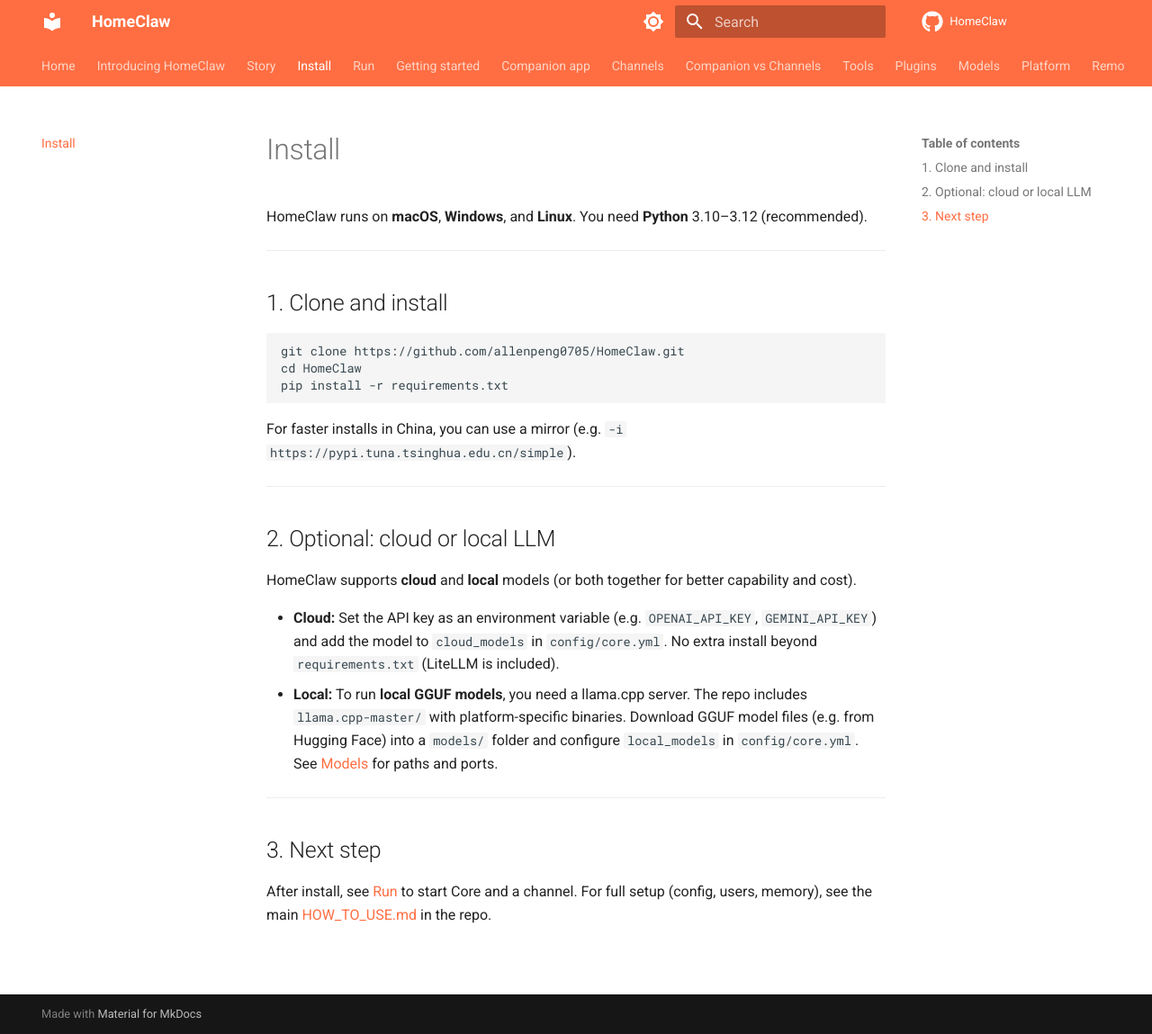
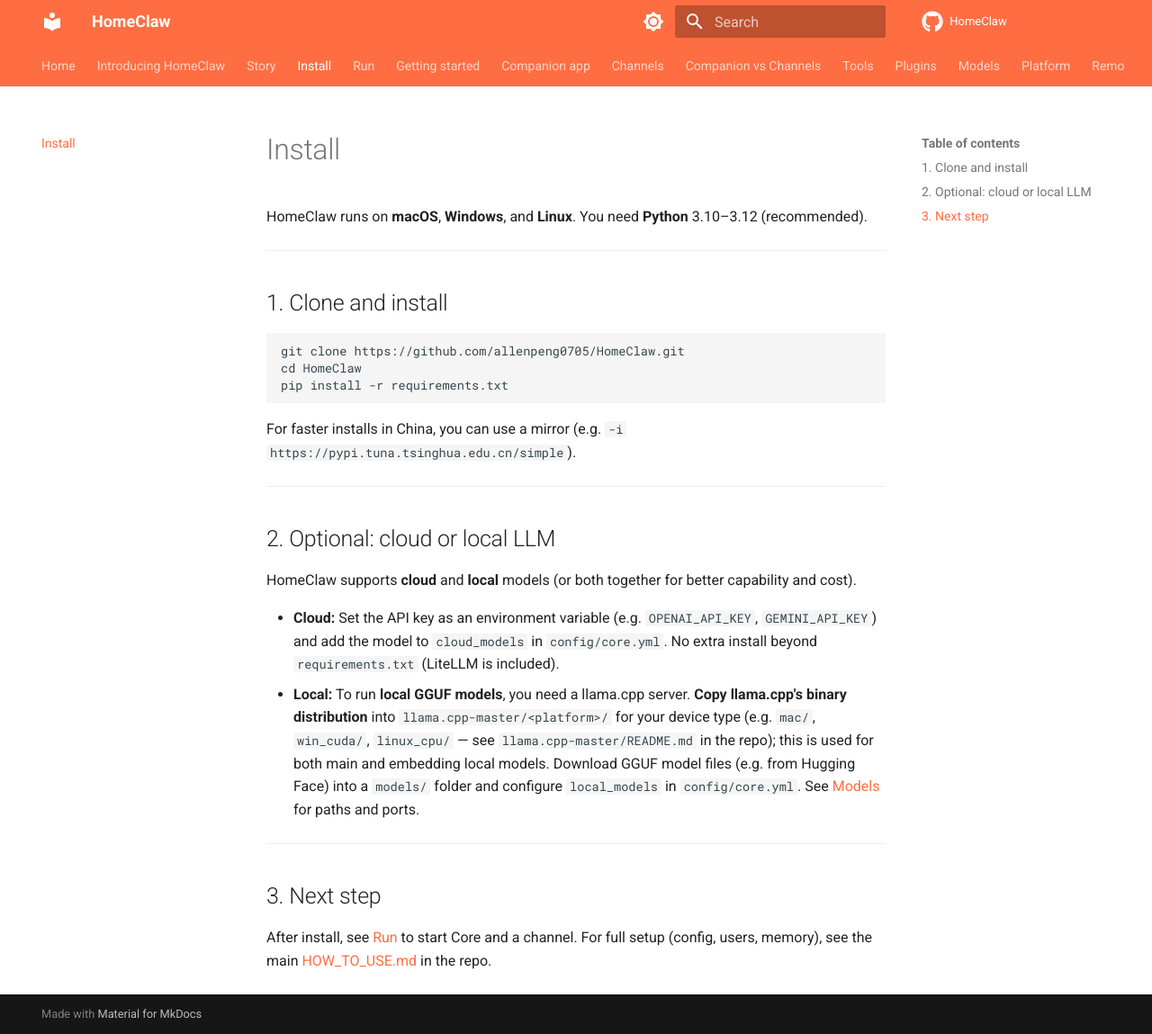
Before and after one commit to allenpeng0705/HomeClaw, an MkDocs documentation site: the page built from docs/install.md, in a window 1280 px wide and 1149 px high. Shown: the whole window at 90% size. Built offline with MkDocs 1.6.1 and Material for MkDocs 9.7.7, drawn with Linux system fonts in a browser that asks for light colours; comment, search, counter and statistics services are not loaded.

Commit message:
update README.md

```diff
--- a/docs/install.md
+++ b/docs/install.md
@@ -21,7 +21,7 @@
 HomeClaw supports **cloud** and **local** models (or both together for better capability and cost).
 
 - **Cloud:** Set the API key as an environment variable (e.g. `OPENAI_API_KEY`, `GEMINI_API_KEY`) and add the model to `cloud_models` in `config/core.yml`. No extra install beyond `requirements.txt` (LiteLLM is included).
-- **Local:** To run **local GGUF models**, you need a llama.cpp server. The repo includes `llama.cpp-master/` with platform-specific binaries. Download GGUF model files (e.g. from Hugging Face) into a `models/` folder and configure `local_models` in `config/core.yml`. See [Models](models.md) for paths and ports.
+- **Local:** To run **local GGUF models**, you need a llama.cpp server. **Copy llama.cpp's binary distribution** into `llama.cpp-master/<platform>/` for your device type (e.g. `mac/`, `win_cuda/`, `linux_cpu/` — see `llama.cpp-master/README.md` in the repo); this is used for both main and embedding local models. Download GGUF model files (e.g. from Hugging Face) into a `models/` folder and configure `local_models` in `config/core.yml`. See [Models](models.md) for paths and ports.
 
 ---
 
```
Also changed, not shown: README.md (+2 -2 lines), docs/getting-started.md (+1 -1 lines), docs/models.md (+1 -1 lines).
